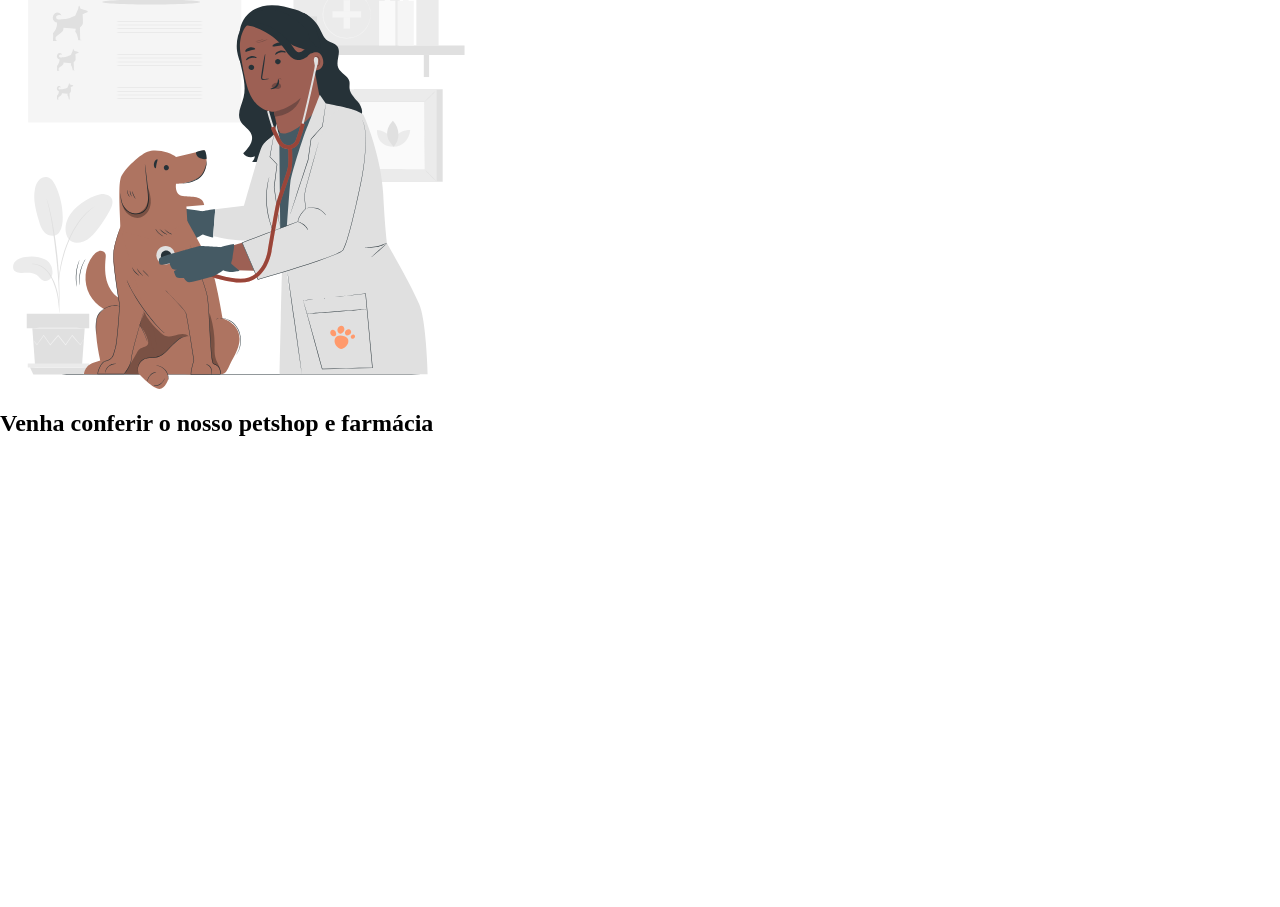
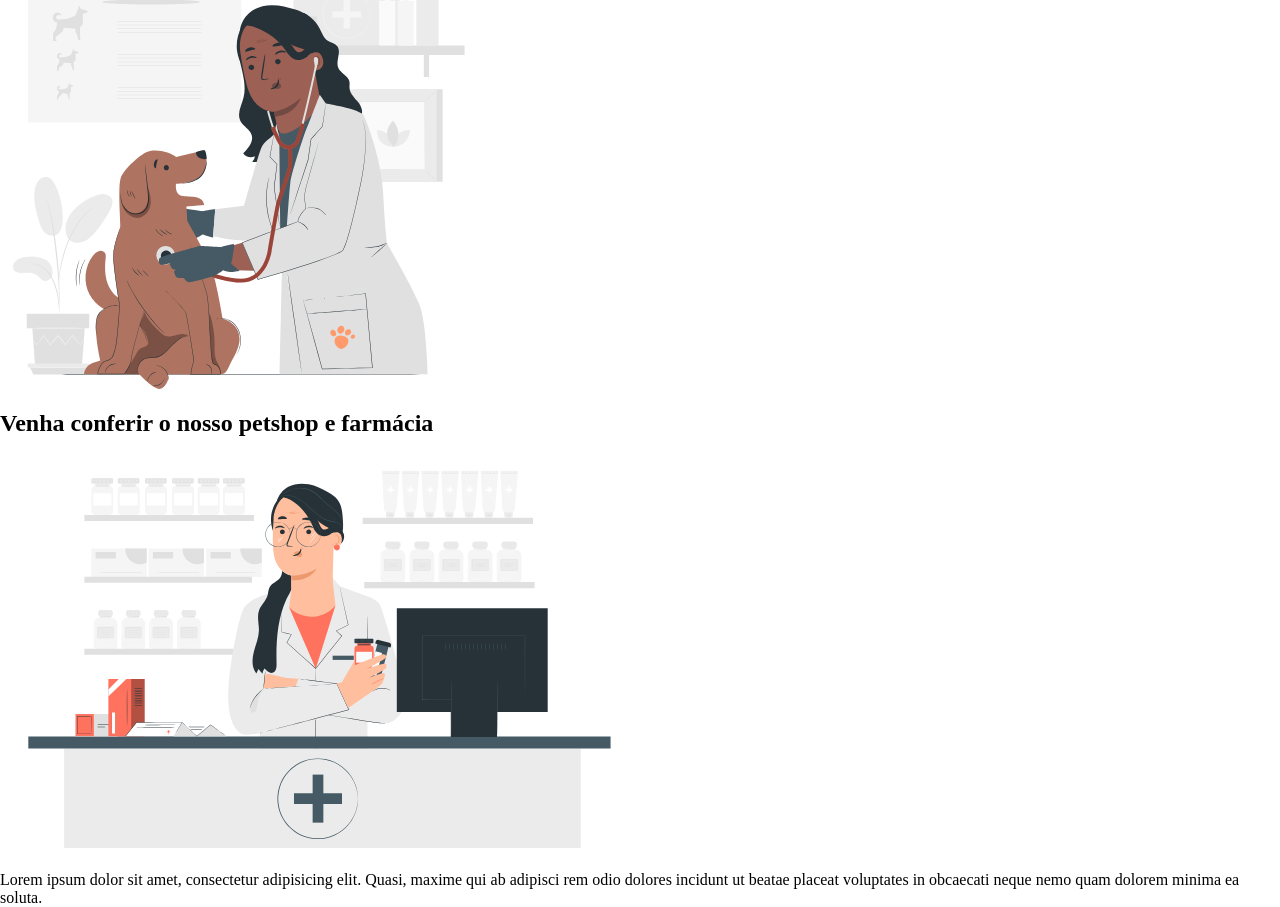
Before and after one commit to danilojduarte/PetLife, a plain HTML site: page index.html in a window 1280 px wide. Shown: the part 953-1860 px from the top of the page. Before the commit the page ends 1390 px from the top, so only its background shows below. Drawn offline with Linux system fonts and the light colour scheme.

```diff
--- a/index.html
+++ b/index.html
@@ -62,6 +62,10 @@
         <section id="farmacia">
             <div>
                 <h2>Venha conferir o nosso petshop e farmácia</h2>
+                <img src="assets/img/shop-img.svg" width="645" height="430" loading="lazy" alt="Mulher sentada em uma mesa, que possui um computadorem, sendo uma estação de trabalho">
+                <p>
+                    Lorem ipsum dolor sit amet, consectetur adipisicing elit. Quasi, maxime qui ab adipisci rem odio dolores incidunt ut beatae placeat voluptates in obcaecati neque nemo quam dolorem minima ea soluta.
+                </p>
             </div>
 
         </section>
```
